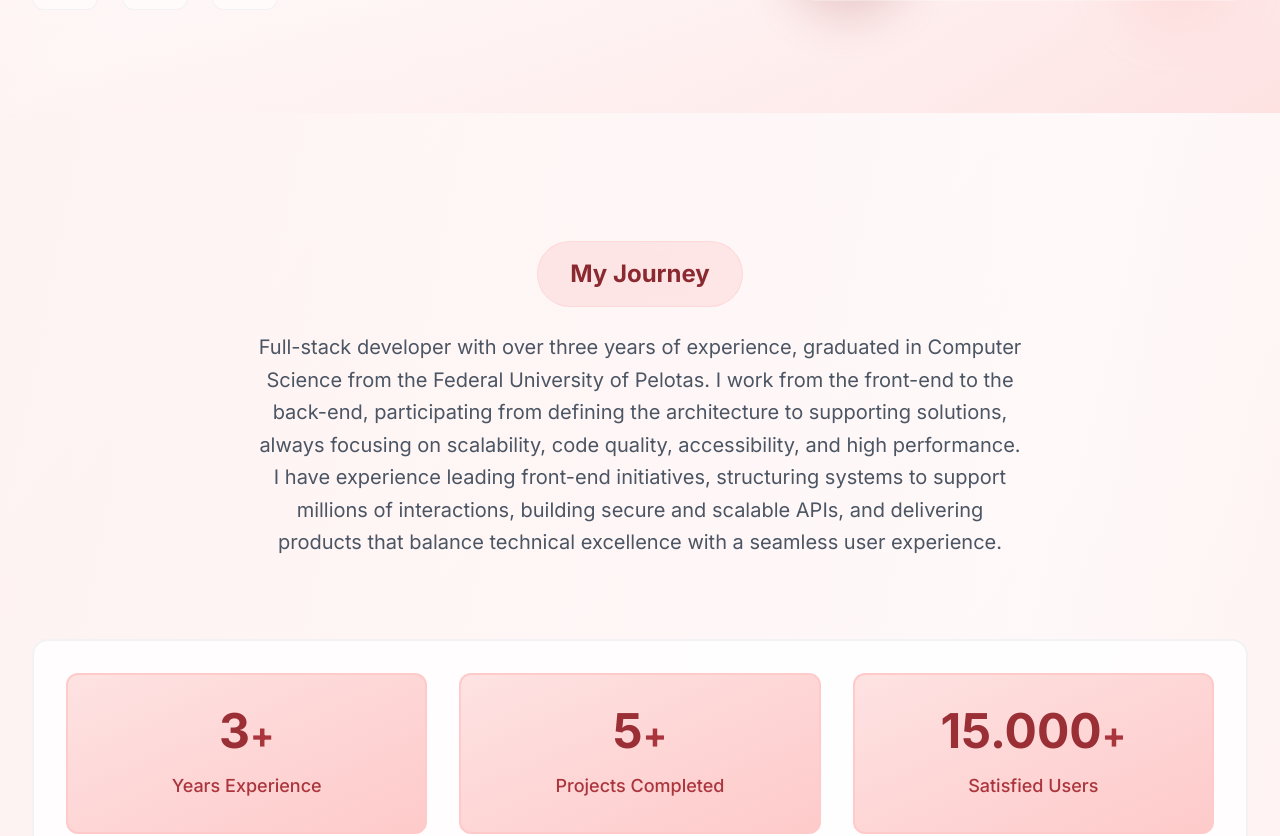
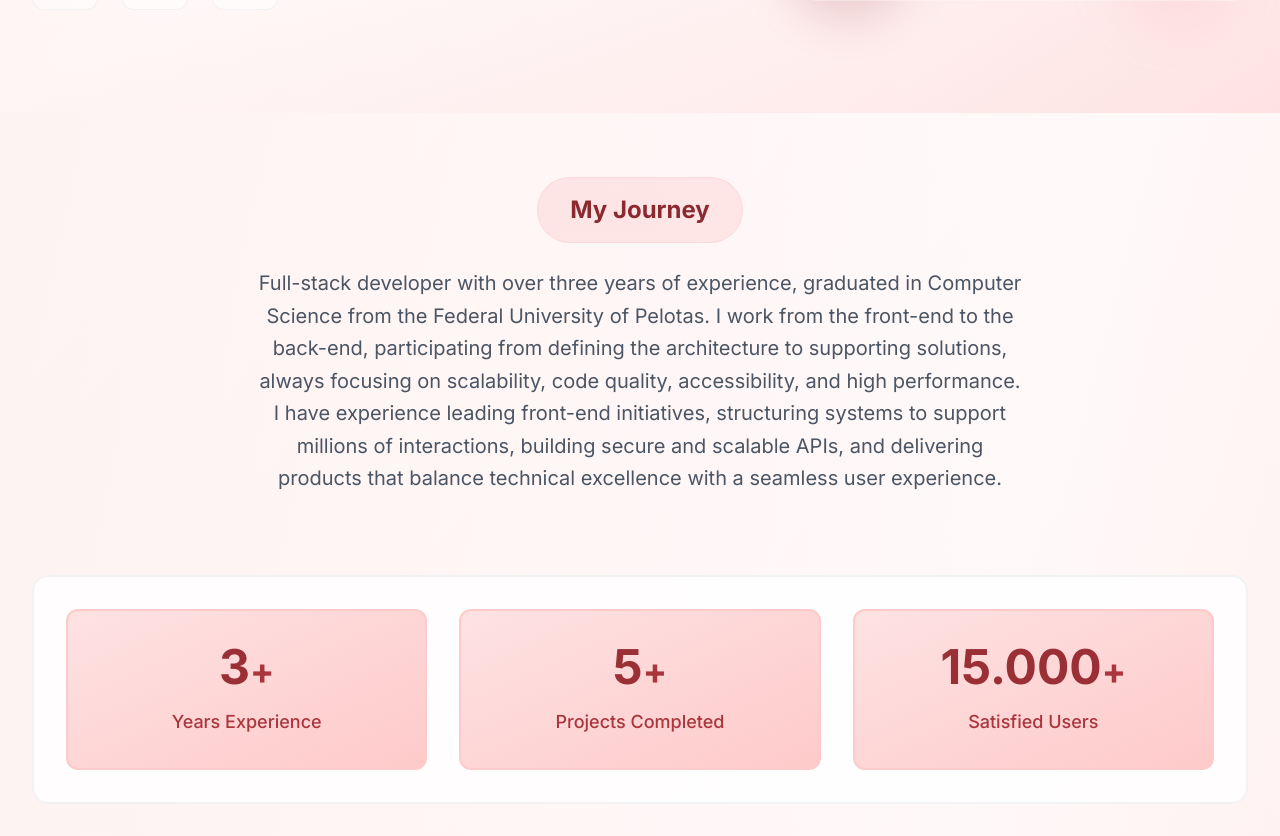
Before and after one commit to juathanduarte/juats.dev, a React (Vite) app: page / in a window 1280 px wide. Shown: the part 687-1523 px from the top of the page. Built offline with nearby package versions, Linux system fonts and the light colour scheme; grey boxes are pictures that could not be loaded.

Commit message:
style: adjust section padding in index.css for improved layout consistency

```diff
--- a/src/index.css
+++ b/src/index.css
@@ -61,7 +61,7 @@
   }
 
   .section-padding {
-    @apply py-24 lg:py-32;
+    @apply py-12 lg:py-16;
   }
 
   .container-padding {
```
